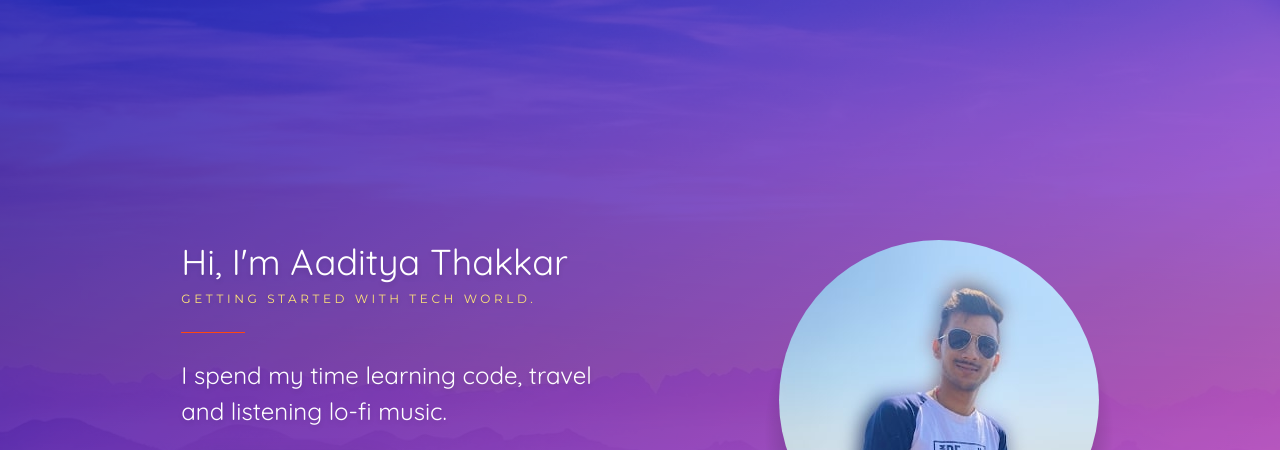
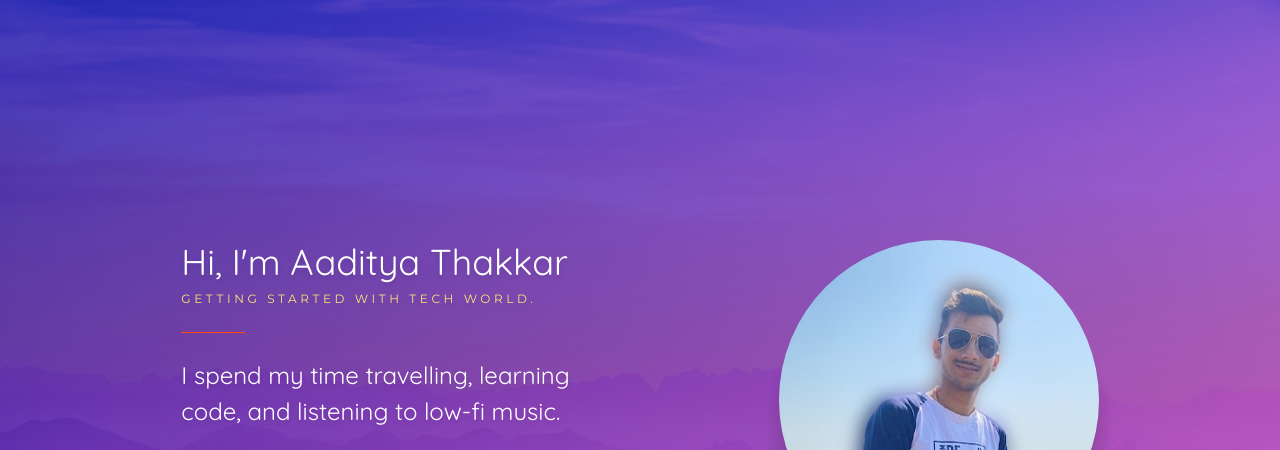
Before and after one commit to Aaditya-thakkar1/Aaditya-thakkar1, a plain HTML site: page index.html in a window 1280 px wide. Shown: the top 450 px of the page. Drawn offline with Linux system fonts and the light colour scheme.

Commit message:
Update index.html

```diff
--- a/index.html
+++ b/index.html
@@ -35,8 +35,7 @@
             <hr class="hr">
             <div class="description">
                 <p>
-                    I spend my time learning code,
-                    travel and listening lo-fi music.
+                    I spend my time travelling, learning code, and listening to low-fi music.
                 </p>
             </div>
             <div class="contact">
```
